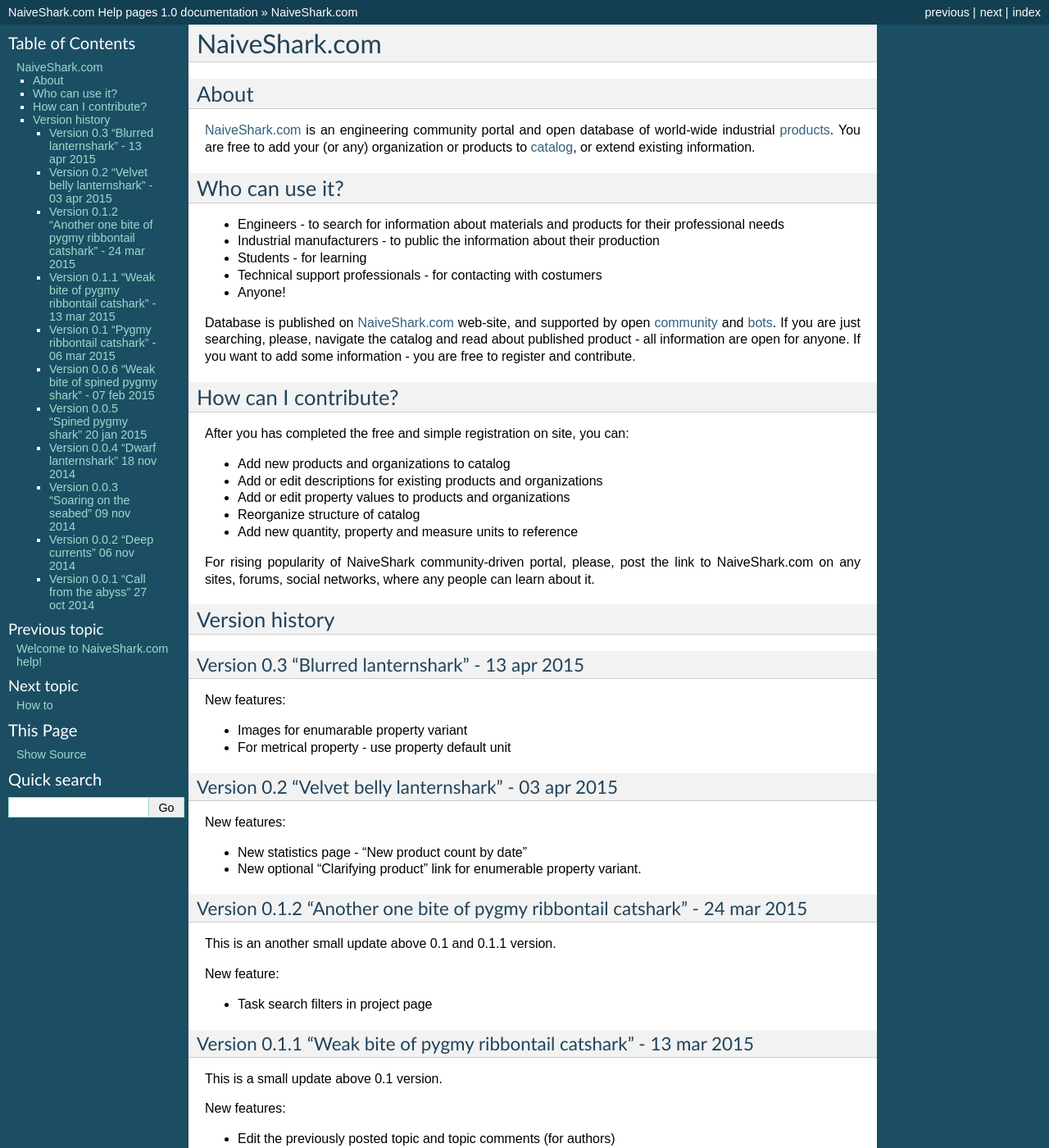
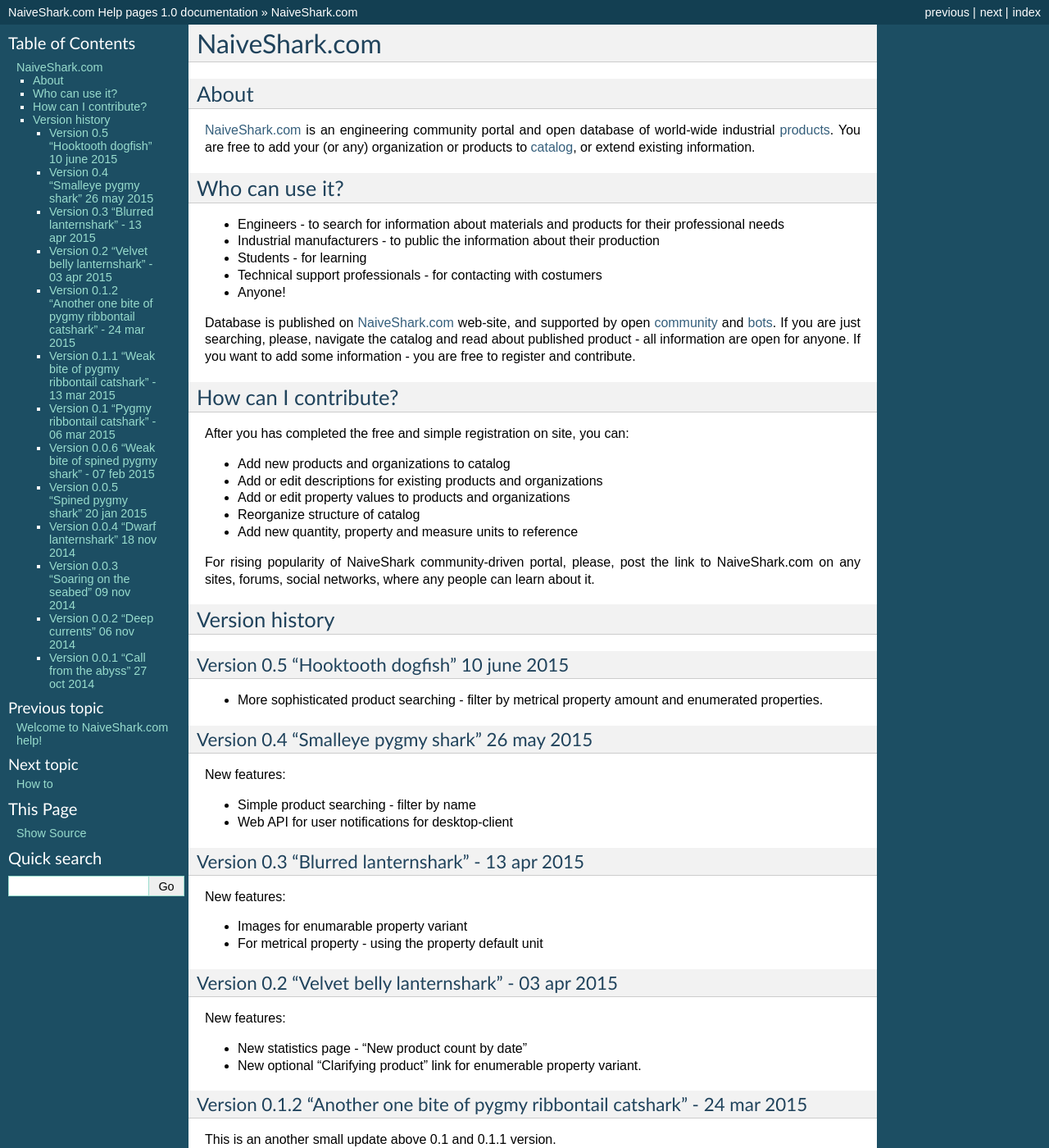
Before and after one commit to NaiveShark/NaiveSharkComDoc, a Sphinx documentation site: the page built from docs/naiveshark.rst, in a window 1280 px wide and 1400 px high. Shown: the whole window at 82% size. Built offline with Sphinx 7.4.7, drawn with Linux system fonts in a browser that asks for light colours.

Commit message:
v 0.4 , 0.5

```diff
--- a/docs/naiveshark.rst
+++ b/docs/naiveshark.rst
@@ -34,13 +34,26 @@
 Version history
 ---------------
 
+Version 0.5 "Hooktooth dogfish" 10 june 2015
+^^^^^^^^^^^^^^^^^^^^^^^^^^^^^^^^^^^^^^^^^^^^
+
+* More sophisticated product searching - filter by metrical property amount and enumerated properties.
+
+Version 0.4 "Smalleye pygmy shark" 26 may 2015
+^^^^^^^^^^^^^^^^^^^^^^^^^^^^^^^^^^^^^^^^^^^^^^
+
+New features:
+
+* Simple product searching - filter by name
+* Web API for user notifications for desktop-client
+
 Version 0.3 "Blurred lanternshark" - 13 apr 2015
 ^^^^^^^^^^^^^^^^^^^^^^^^^^^^^^^^^^^^^^^^^^^^^^^^
 
 New features:
 
 * Images for enumarable property variant
-* For metrical property - use property default unit
+* For metrical property - using the property default unit
 
 Version 0.2 "Velvet belly lanternshark" - 03 apr 2015
 ^^^^^^^^^^^^^^^^^^^^^^^^^^^^^^^^^^^^^^^^^^^^^^^^^^^^^
```
